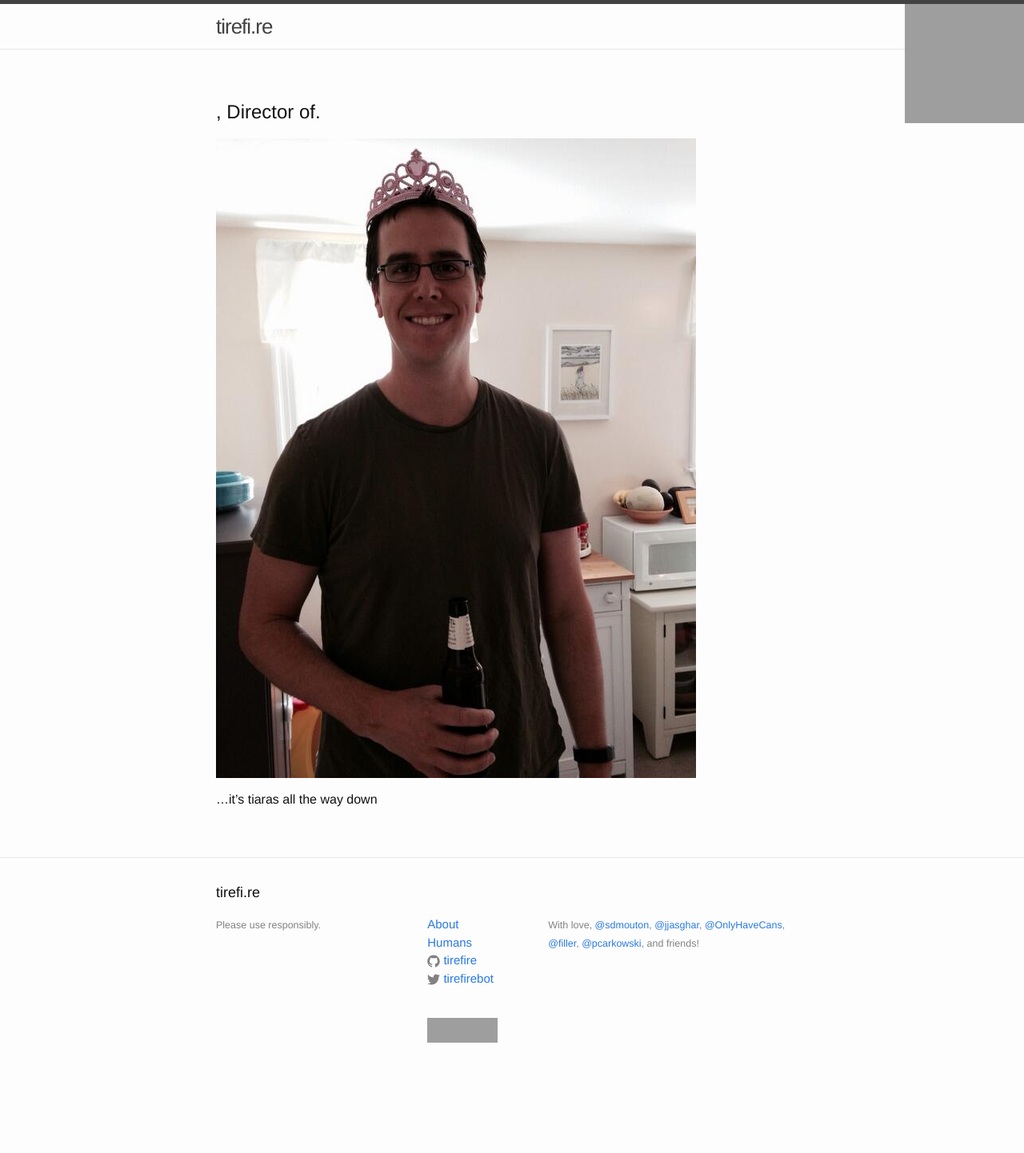
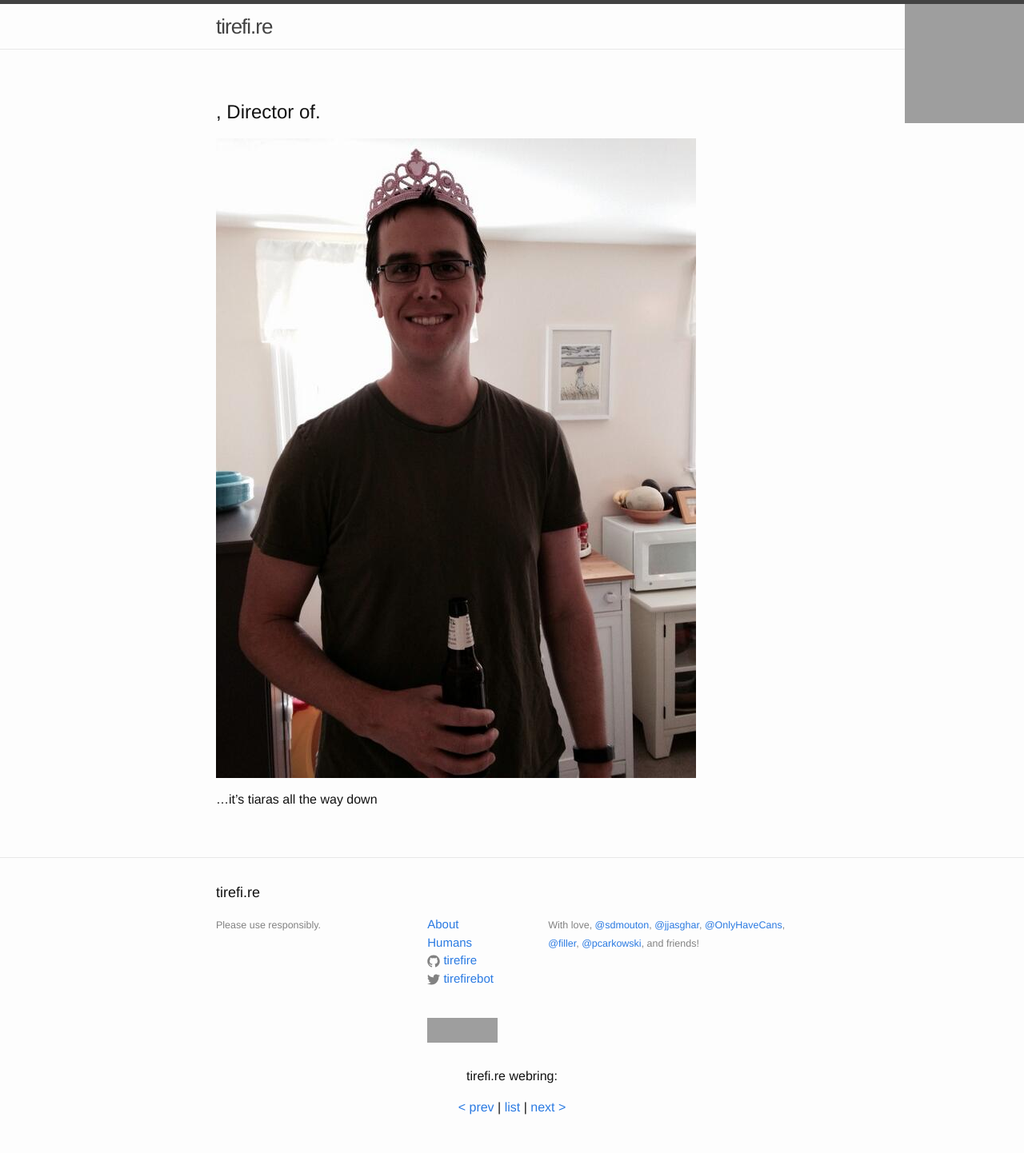
Before and after one commit to tirefire/tirefi.re, a Jekyll site: the page built from devops/index.md, in a window 1280 px wide. Shown: the whole page at 80% size. Built offline with Jekyll 4.4.1, drawn with Linux system fonts in a browser that asks for light colours; before the commit the page ends 1364 px from its top, so only the background shows below that; grey boxes are pictures that could not be loaded.

Commit message:
webriiiing

```diff
--- a/_config.yml
+++ b/_config.yml
@@ -13,6 +13,8 @@ baseurl: "" # the subpath of your site, e.g. /blog
 url: "http://tirefi.re" # the base hostname & protocol for your site
 twitter_username: tirefirebot
 github_username:  tirefire
+
+emptyArray: []
 
 # Front Matter defaults
 defaults:
--- a/_includes/footer.html
+++ b/_includes/footer.html
@@ -37,8 +37,38 @@
       <div class="footer-col footer-col-3">
         <div class="c1"><small>With love, <a href="https://twitter.com/sdmouton/">@sdmouton</a>, <a href="https://twitter.com/jjasghar">@jjasghar</a>, <a href="https://twitter.com/OnlyHaveCans">@OnlyHaveCans</a>, <a href="https://twitter.com/filler">@filler</a>, <a href="https://twitter.com/pczarkowski">@pcarkowski</a>, and friends!</small></div>
       </div>
+
     </div>
 
   </div>
 
+  <div align="center">
+{% if page.webring == true %}
+    {% for my_page in site.pages %}
+      {% if my_page.title and my_page.webring == true %}
+      {% assign webring_urls = webring_urls | append: "," | append: my_page.url %}
+      {% endif %}
+    {% endfor %}
+    {% assign webring_array = webring_urls | split: "," %}
+    {% for p in webring_array %}
+    {% if p == page.url %}
+    {% assign first = 1 %}
+    {% assign last = forloop.length|minus:1 %}
+    {% if forloop.index0 == 1 %}
+    {% assign prev = last %}
+    {% else %}
+    {% assign prev = forloop.index0|minus:1 %}
+    {% endif %}
+    {% if forloop.last %}
+    {% assign next = first %}
+    {% else %}
+    {% assign next = forloop.index0|plus:1 %}
+    {% endif %}
+        <p>tirefi.re webring:
+        <p><a href="{{ webring_array[prev] }}">&lt; prev </a> | <a href="/about"> list </a> | <a href="{{ webring_array[next] }}"> next &gt;</a></p>
+    {% endif %}
+    {% endfor %}
+  {% endif %}
+  </div>
+
 </footer>
```
